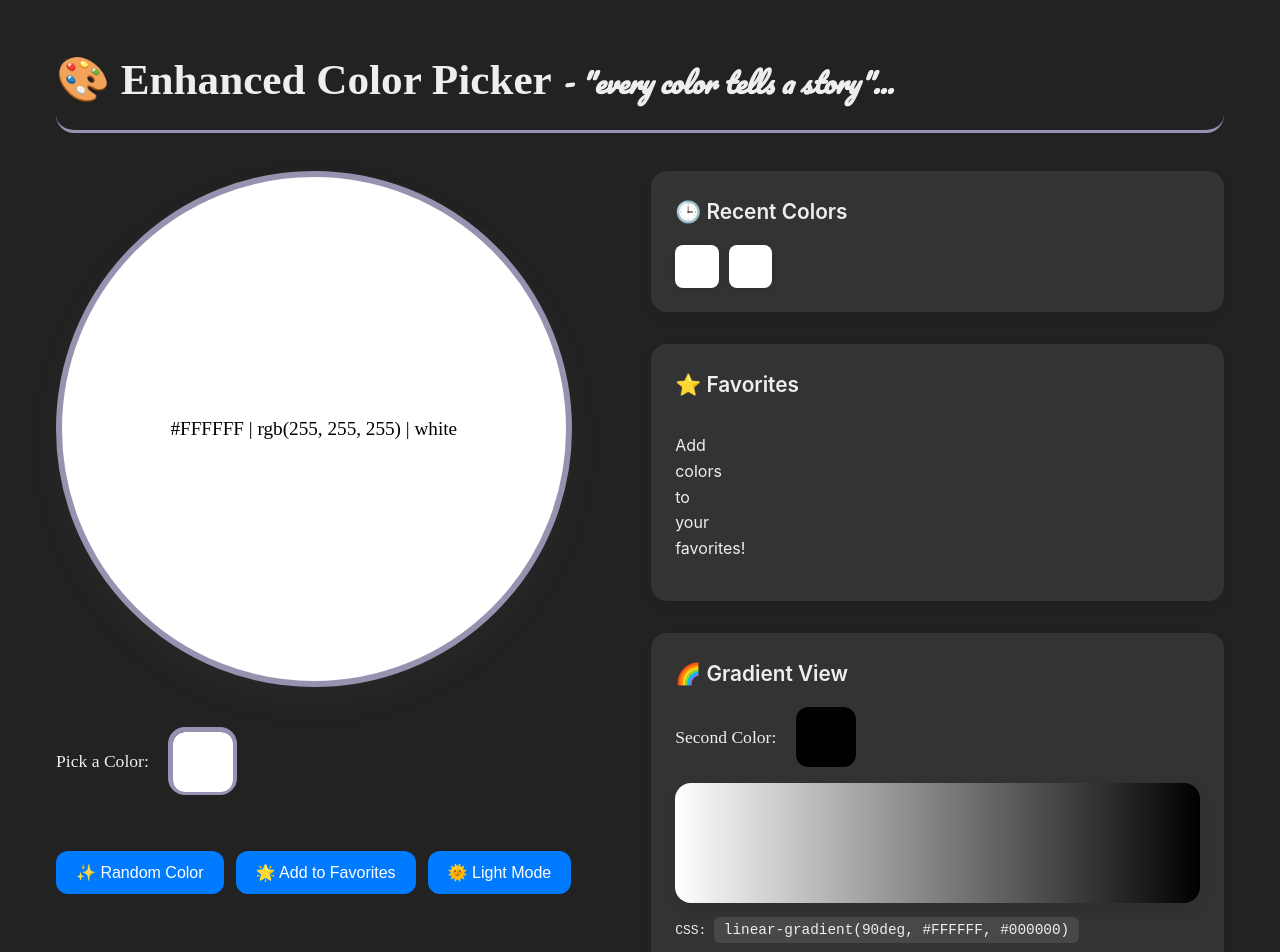
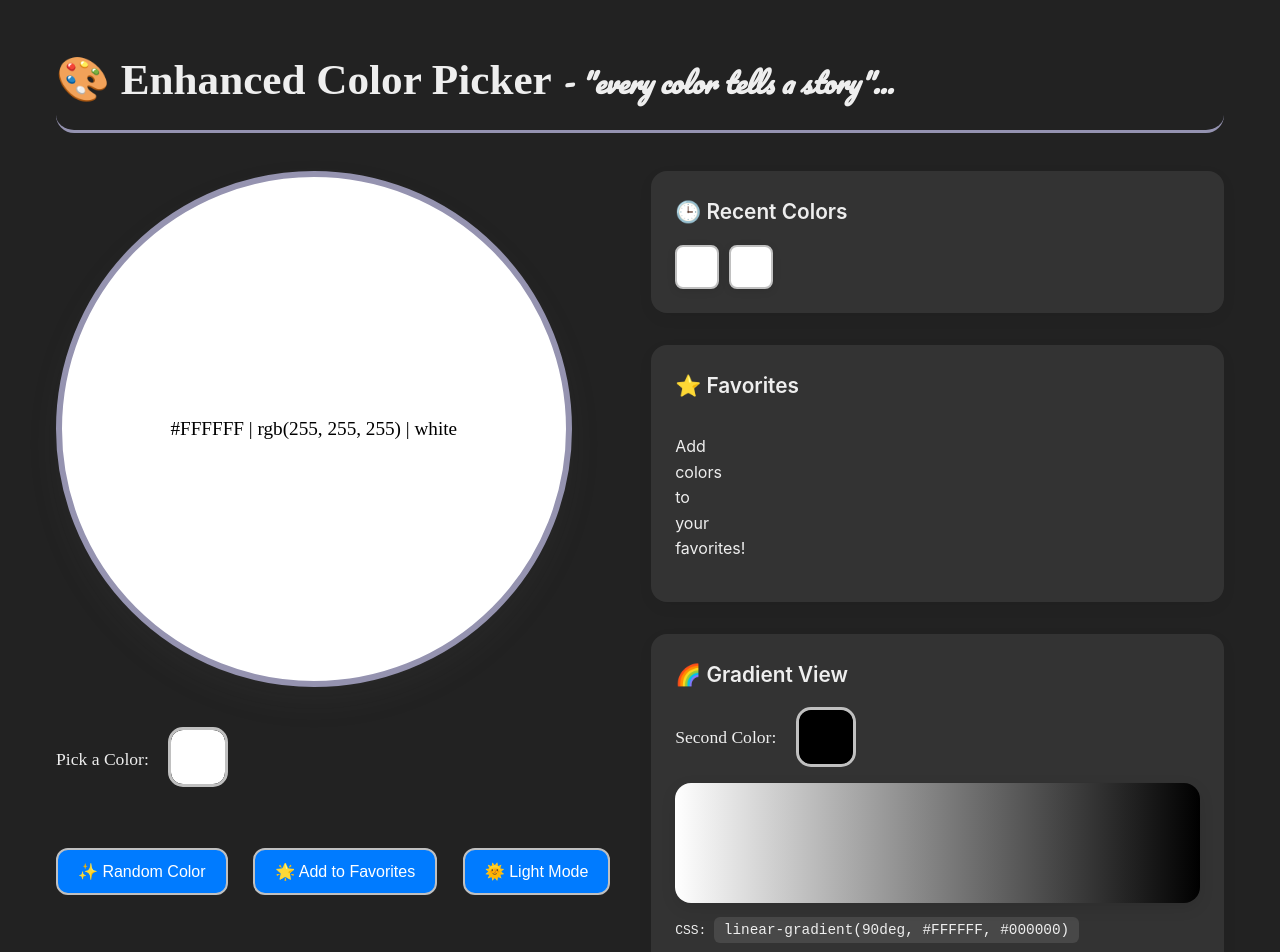
Before and after one commit to iamyosh/Enhanced-Color-Picker-Application, a React (Vite) app: page / in a window 1280 px wide. Shown: the top 952 px of the page. Built offline with nearby package versions, Linux system fonts and the light colour scheme.

Commit message:
border and border radius changed in color picking container

```diff
--- a/src/index.css
+++ b/src/index.css
@@ -88,10 +88,8 @@ h1 {
 }
 
 .color-picker-box{
-    width: 69px;
-    height: 68px;
-    border: 5px solid rgb(149, 147, 177);
-    border-radius: 17px;
+    /*border: 5px solid rgb(149, 147, 177);*/
+    border-radius: 15px;
 }
 
 label {
@@ -103,8 +101,8 @@ label {
 input[type="color"] {
     width: 60px;
     height: 60px;
-    border: none;
-    border-radius: 12px;
+    border: 3px solid silver;
+    border-radius: 15px;
     cursor: pointer;
     background: none;
     padding: 0;
@@ -124,8 +122,9 @@ input[type="color"]::-webkit-color-swatch {
 .action-buttons {
     display: flex;
     flex-wrap: wrap;
-    gap: 0.75rem;
+    gap: 1.6rem;
     margin-top: 1rem;
+    margin-bottom: 40px;
 }
 
 button {
@@ -141,6 +140,7 @@ button {
     display: flex;
     align-items: center;
     gap: 0.5rem;
+    border: 2px solid silver;
 }
 
 button:hover {
```
